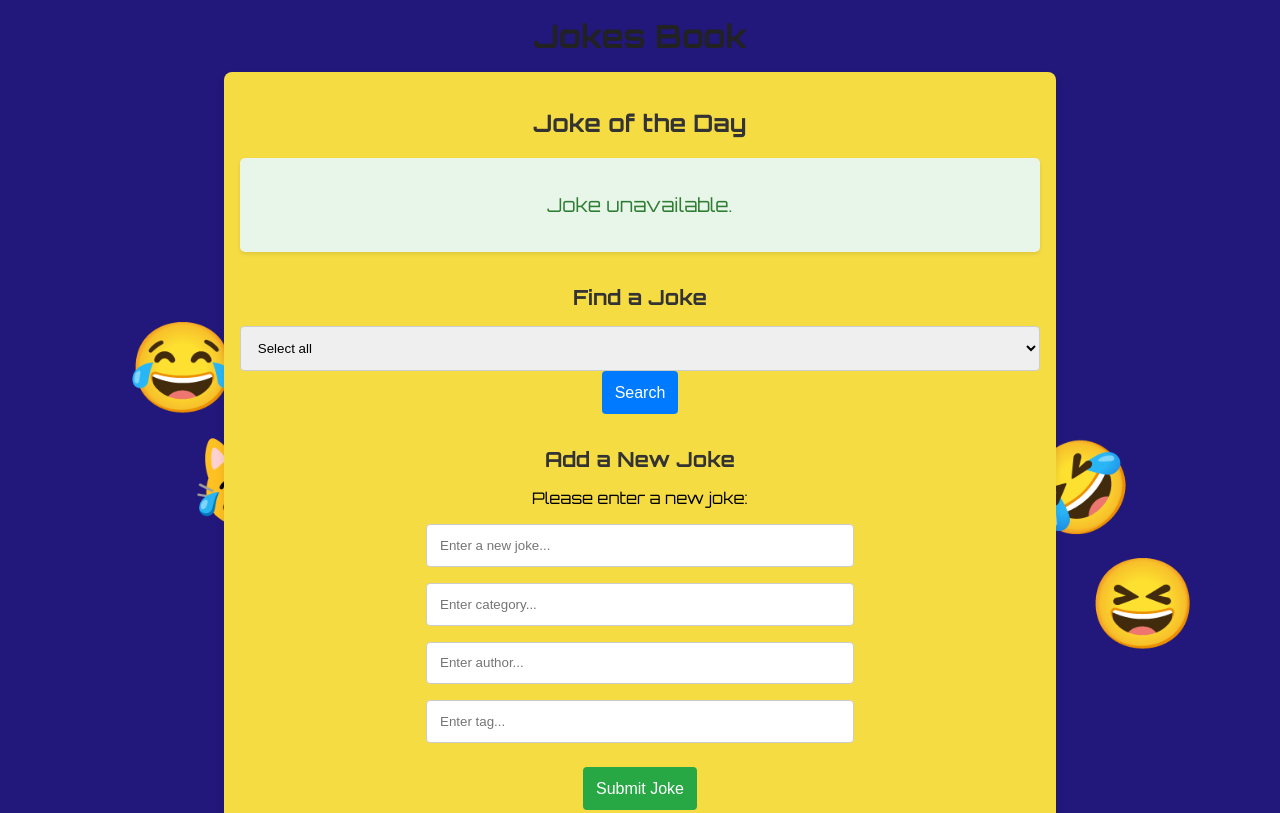
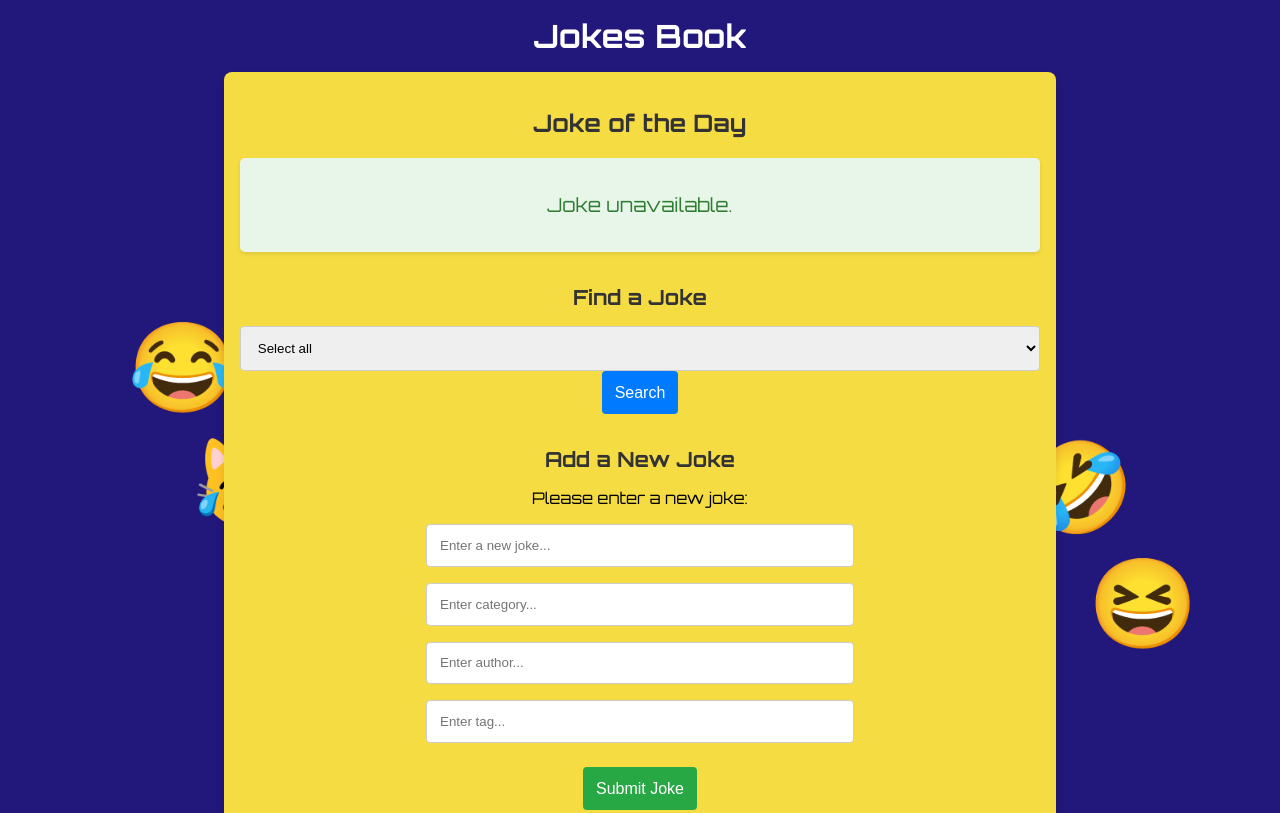
Before and after one commit to Lolisolera/jokes-book-frontend, a website built with Vite: page index.html in a window 1280 px wide. Shown: the top 813 px of the page. Built offline with nearby package versions, Linux system fonts and the light colour scheme; no server answers.

Commit message:
Font change for h1 and h2s

```diff
--- a/styles/styles.scss
+++ b/styles/styles.scss
@@ -6,6 +6,7 @@ body {
     padding: 0;
 }
 
+//Fonts
 .orbitron-regular {
     font-family: "Orbitron", sans-serif;
     font-optical-sizing: auto;
@@ -23,7 +24,7 @@ body {
 
 // Header
 .header {
-    color: #222;
+    color: #fff;
     padding-top: 1rem;
 
     &__title {
```
